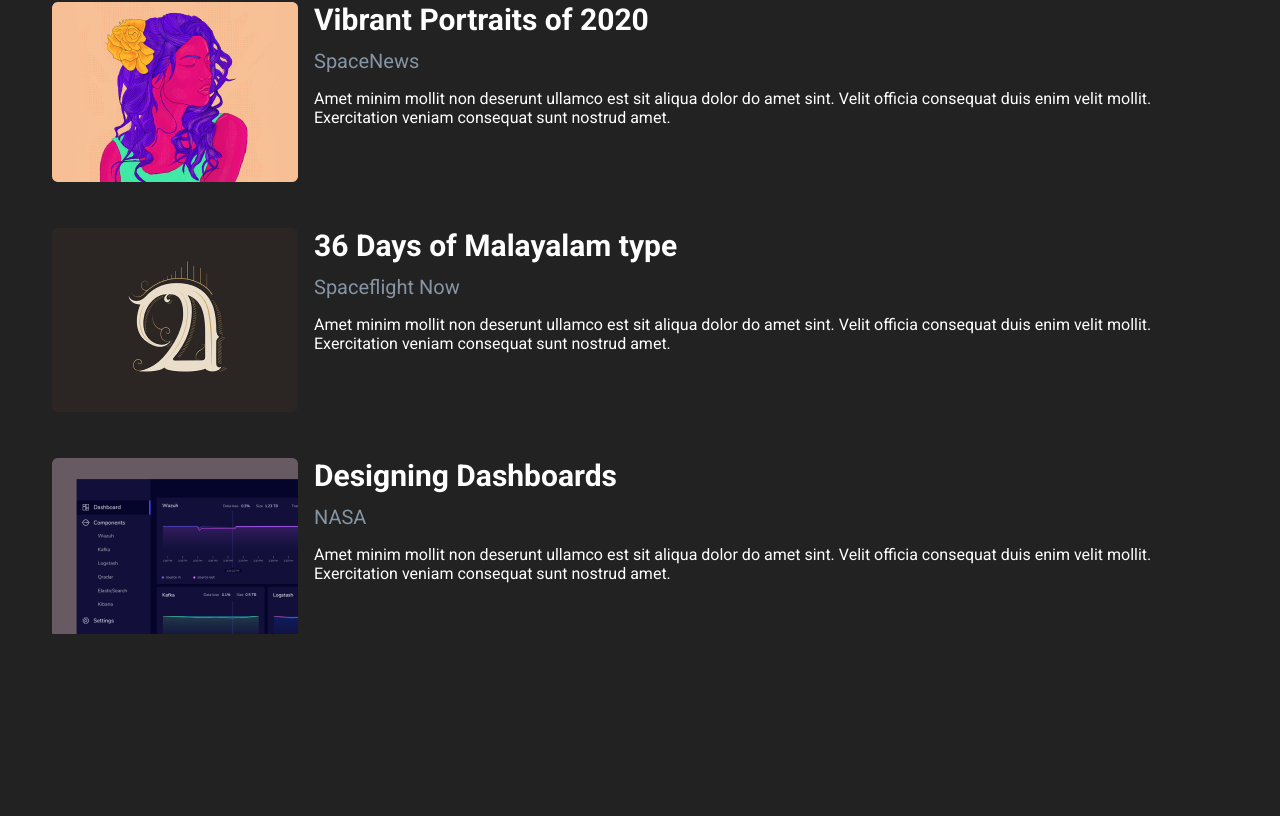
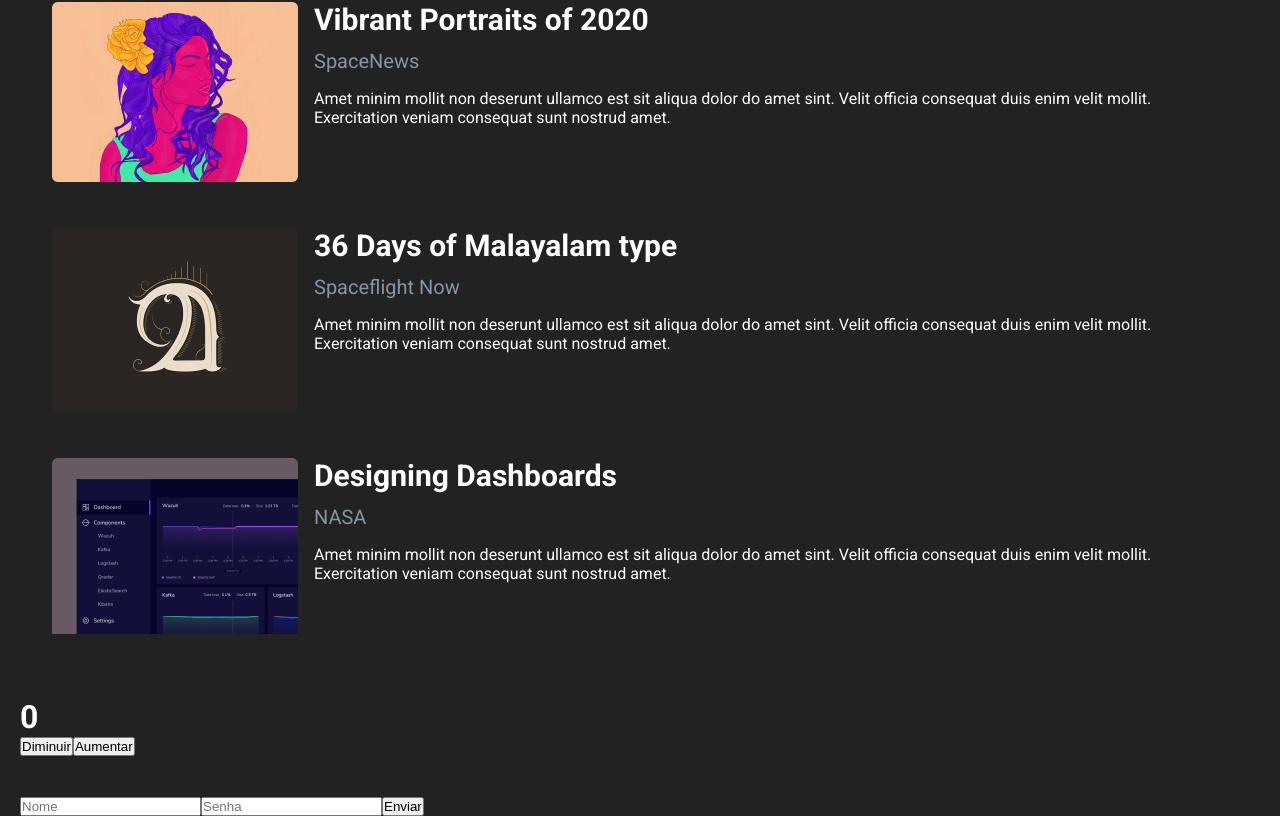
Before and after one commit to ClecianoPedro/Front-end, a React (Create React App) app in the folder React/my-app/: page / in a window 1280 px wide. Shown: the part 378-1194 px from the top of the page. Before the commit the page ends 1076 px from the top, so only its background shows below. Built offline with nearby package versions, Linux system fonts and the light colour scheme; a web font is replaced by a local one.

Commit message:
React Legado II - Estados - Criando Contador , Utilizando Estados para alterar o HTML, Capturando Dados de um Input

```diff
--- a/React/my-app/src/App.jsx
+++ b/React/my-app/src/App.jsx
@@ -6,6 +6,7 @@ import article1Img from './assets/images/article1.png'
 import article2Img from './assets/images/article2.png'
 import article3Img from './assets/images/article3.png'
 import article4Img from './assets/images/article4.png'
+import { Counter } from './components/Counter/Counter.jsx';
 
 // Componente em classe é uma classe que herda a classe Component do React, e retorna HTML dentro do método render().
 class App extends React.Component {
@@ -23,6 +24,7 @@ class App extends React.Component {
 
           <Article title="Designing Dashboards" provider="NASA" description="Amet minim mollit non deserunt ullamco est sit aliqua dolor do amet sint. Velit officia consequat duis enim velit mollit. Exercitation veniam consequat sunt nostrud amet." thumbnail={article4Img}/>
         </section>
+        <Counter />
       </>
     )
   }
--- /dev/null
+++ b/React/my-app/src/components/Counter/Counter.jsx
@@ -0,0 +1,38 @@
+import React from "react"
+
+export class Counter extends React.Component {
+    constructor() {
+        super()
+        // Estados
+        // this.contador = 0
+        this.state = { contador: 0, name: '', password: ''}
+    }
+    render() {
+        return (
+            // Estilização in-line no React
+            <div style={{margin: "20px 0px 0px 20px", }}>
+                <h1>{this.state.contador}</h1>
+
+                <div>
+                    {/* Adicionando eventos de clique pelo React */}
+                    <button onClick={() => {
+                        // Atualizando "Estado" do contador
+                        this.setState({contador: this.state.contador - 1})
+                    }}>Diminuir</button>
+                    <button onClick={() => {
+                        this.setState({contador: this.state.contador + 1})
+                    }}>Aumentar</button>
+                </div>
+
+                <form style={{marginTop: "40px"}}>
+                    {/* Atualizando "Estado" de inputs */}
+                    <input type="text" placeholder="Nome" value={this.state.name} onChange={ (event) => {this.setState({name: event.target.value})}}/>
+
+                    <input type="password" placeholder="Senha" value={this.state.password} onChange={ (event) => {this.setState({password: event.target.value})}}/>
+
+                    <button>Enviar</button>
+                </form>
+            </div>
+        )
+    }
+}
```
Also changed, not shown: React/my-app/src/components/Counter/styles.css (added).
